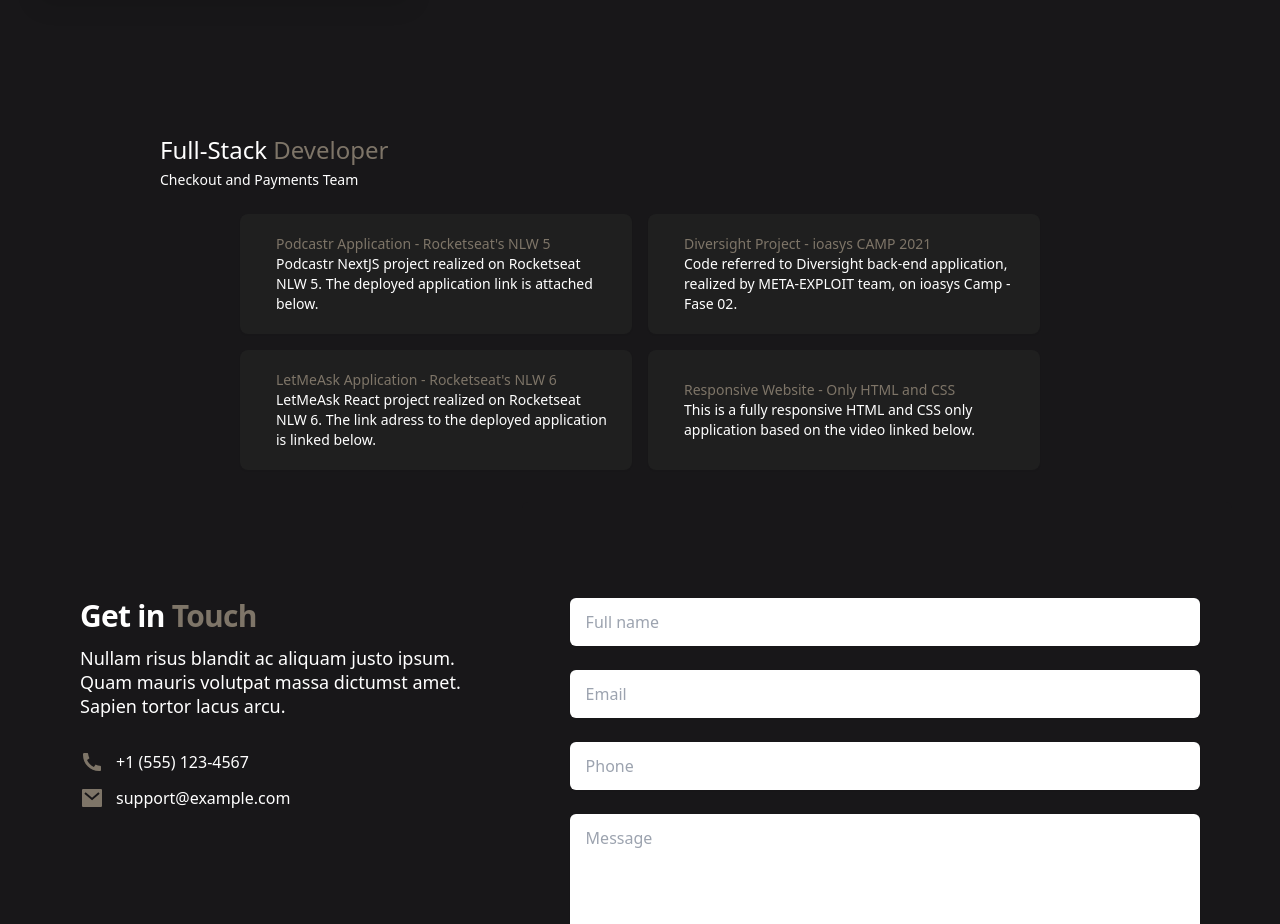
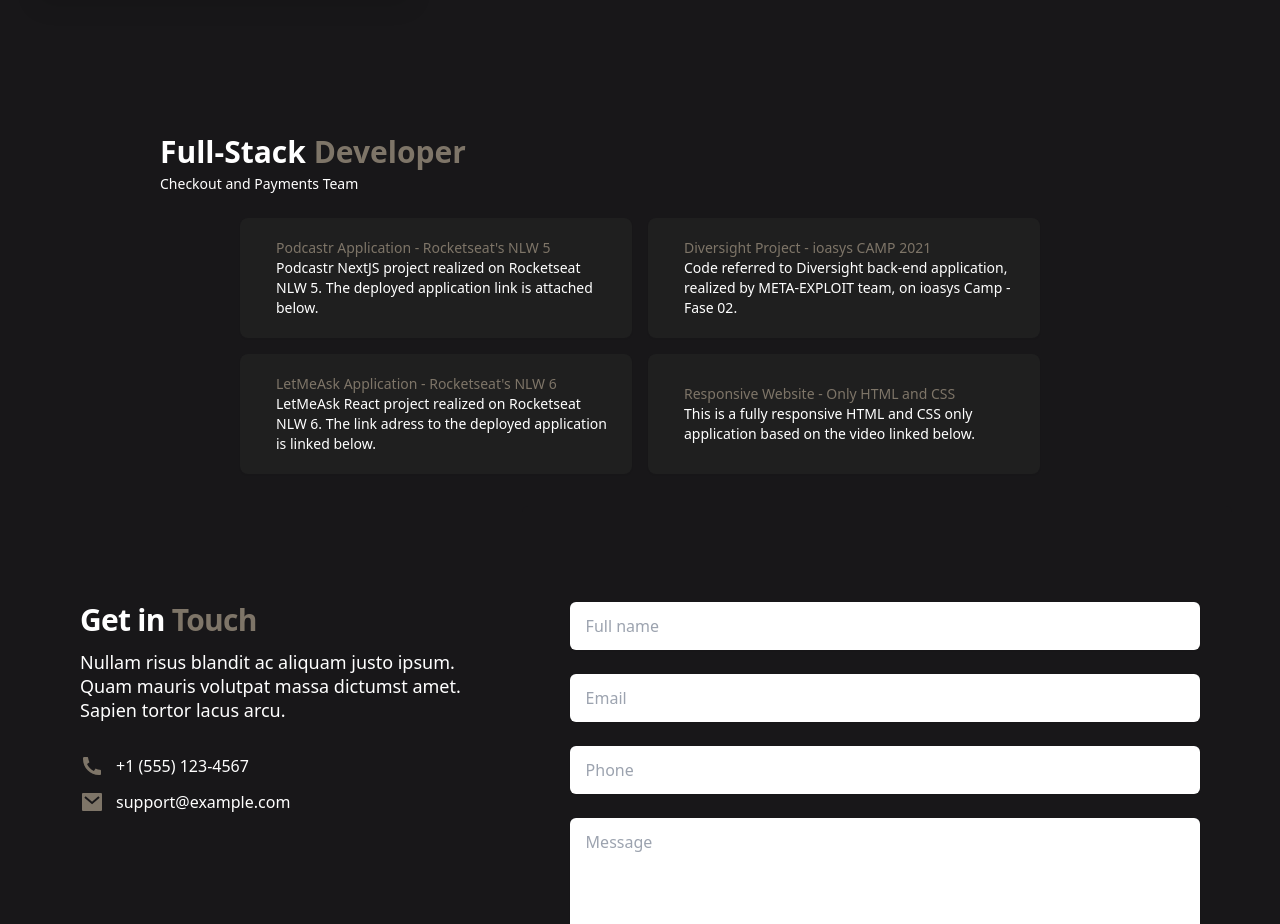
Before and after one commit to PabloFLPs/My-New-Portfolio, a React (Create React App) app: page / in a window 1280 px wide. Shown: the part 1880-2804 px from the top of the page. Built offline with nearby package versions, Linux system fonts and the light colour scheme.

Commit message:
Changing font-size and font-weight

```diff
--- a/src/components/Projects.tsx
+++ b/src/components/Projects.tsx
@@ -37,7 +37,7 @@ export default function Projects() {
             <div id="Projects" className="border-light-brown bg-dark text-white px-14 md:px-24 pb-6 pt-20 lg:px-40">
             <div className="sm:flex sm:justify-between sm:items-baseline">
                 <div className="sm:w-0 sm:flex-1">
-                <h1 id="message-heading" className="text-2xl font-medium">
+                <h1 id="message-heading" className="text-3xl font-bold">
                     Full-Stack <span className="text-light-brown">Developer</span>
                 </h1>
                 <p className="mt-1 text-sm text-gray-500 truncate">Checkout and Payments Team</p>
```
